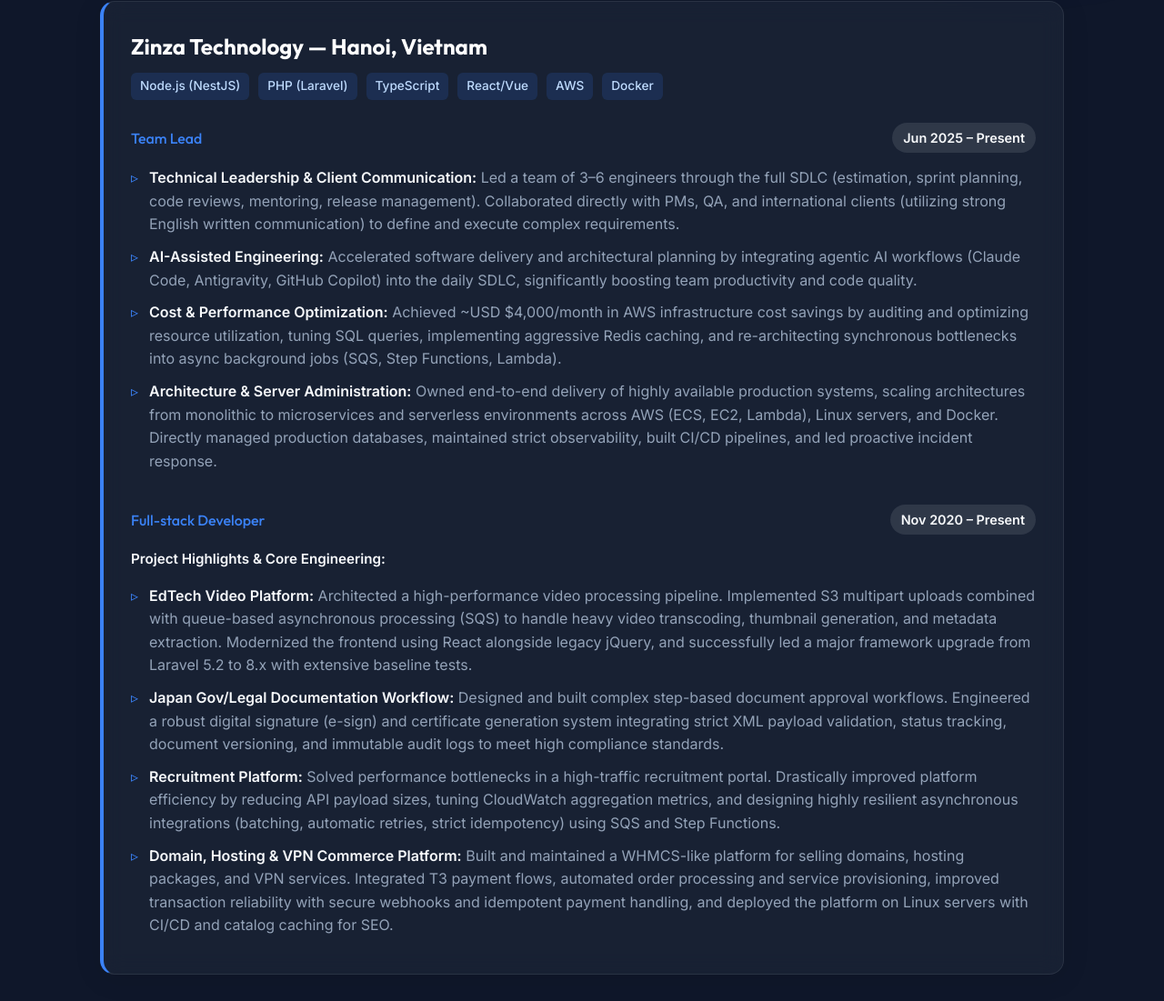
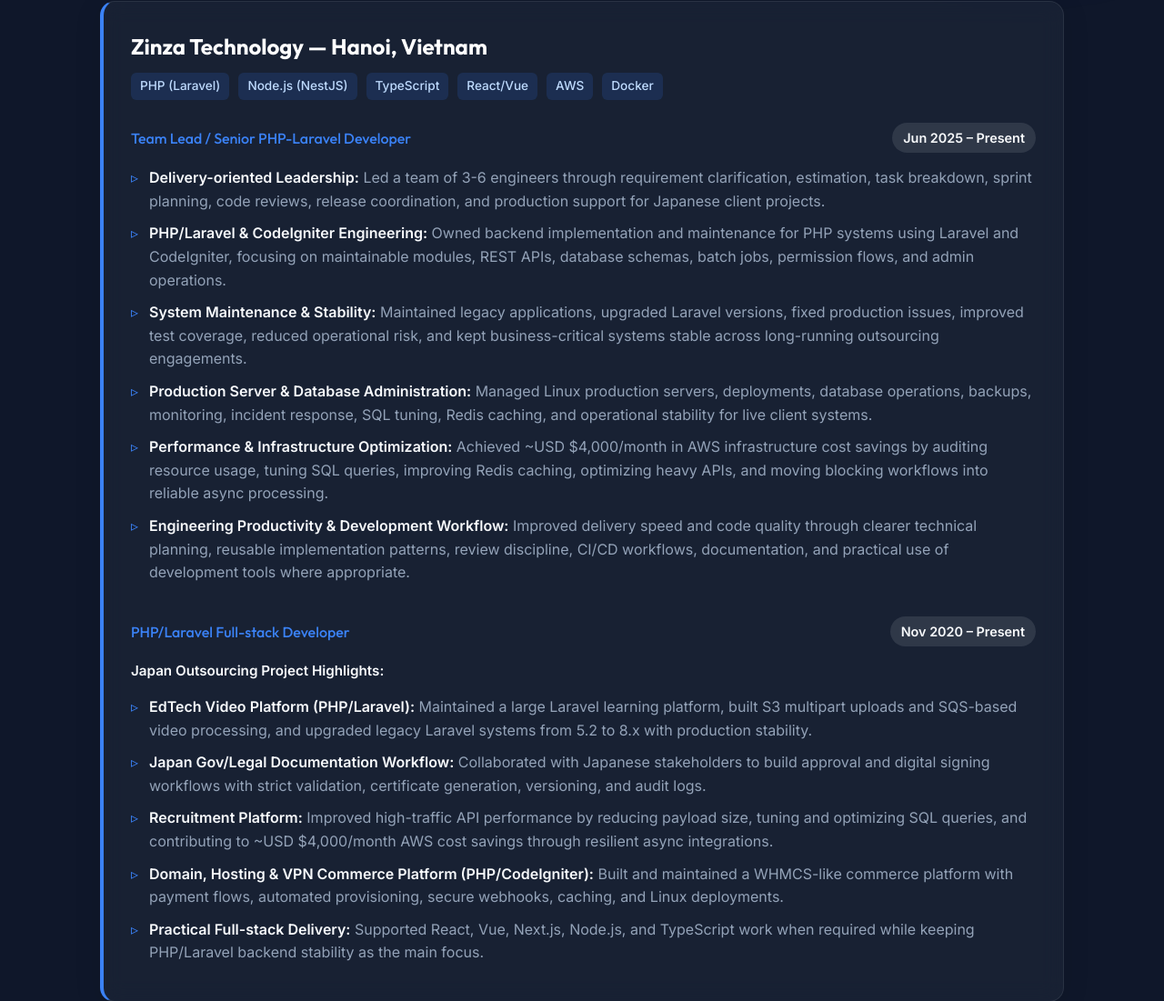
Before and after one commit to duc99nd/duc99nd.github.io, a plain HTML site: page index.html in a window 1280 px wide. Shown: the part 983-2084 px from the top of the page at 91% size. Drawn offline with Linux system fonts and the light colour scheme.

Commit message:
refactor: update personal portfolio to highlight Senior PHP/Laravel and Team Lead experience

```diff
--- a/index.html
+++ b/index.html
@@ -3,8 +3,8 @@
 <head>
     <meta charset="UTF-8">
     <meta name="viewport" content="width=device-width, initial-scale=1.0">
-    <title>Duc Trinh | Full-stack Developer & Team Lead</title>
-    <meta name="description" content="Portfolio of Duc Trinh, a Full-stack Developer and Team Lead focusing on Node.js, NestJS, React, and AWS.">
+    <title>Duc Trinh | Senior PHP/Node.js Developer & Team Lead</title>
+    <meta name="description" content="Portfolio of Duc Trinh, a Senior PHP/Node.js Developer and Team Lead focusing on Laravel, Node.js, NestJS, React, and AWS.">
     <link rel="preconnect" href="https://fonts.googleapis.com">
     <link rel="preconnect" href="https://fonts.gstatic.com" crossorigin>
     <link href="https://fonts.googleapis.com/css2?family=Outfit:wght@300;400;500;700;800&family=Inter:wght@400;500;600&display=swap" rel="stylesheet">
@@ -33,12 +33,12 @@
             <div class="hero-content">
                 <p class="greeting">👋 Hi, I'm</p>
                 <h1 class="name-title">Duc Trinh</h1>
-                <h2 class="role-title">Full-stack Developer & Team Lead</h2>
+                <h2 class="role-title">Senior PHP/Node.js Developer & Team Lead</h2>
                 <p class="hero-desc">
-                    Focused on <strong>Node.js, NestJS, TypeScript, ReactJS, NextJS, PostgreSQL, Redis, Docker, Linux, and AWS</strong>, with additional production experience in <strong>PHP/Laravel</strong>.
+                    Senior PHP/Laravel Developer and Team Lead with <strong>5+ years building and maintaining outsourcing projects for Japanese clients</strong>. Strong in <strong>PHP, Laravel, CodeIgniter, Node.js, NestJS, MySQL, Redis, REST APIs, Linux, Docker, and AWS</strong>.
                 </p>
                 <p class="hero-desc-sub">
-                    I have 5+ years of experience building and operating production web systems across recruitment, EdTech video, e-commerce, payment, hosting/VPS/VPN, and enterprise workflow platforms. I enjoy designing practical backend architectures, optimizing APIs and databases, building reliable async workflows, and delivering products end-to-end.
+                    Proven track record in production server administration, database operations, framework upgrades, performance optimization, and stable backend delivery across EdTech, recruitment, legal workflow, and e-commerce domains.
                 </p>
                 <div class="hero-cta">
                     <a href="#projects" class="btn-primary">View My Work</a>
@@ -64,44 +64,47 @@
                     </div>
                 </div>
                 <div class="exp-stack">
+                    <span class="badge">PHP (Laravel)</span>
                     <span class="badge">Node.js (NestJS)</span>
-                    <span class="badge">PHP (Laravel)</span>
                     <span class="badge">TypeScript</span>
                     <span class="badge">React/Vue</span>
                     <span class="badge">AWS</span>
                     <span class="badge">Docker</span>
                 </div>
 
-                <!-- Role 1: Team Lead -->
+                <!-- Role 1: Team Lead / Senior PHP-Laravel Developer -->
                 <div style="margin-bottom: 35px; margin-top: 25px;">
                     <div class="exp-header">
                         <div>
-                            <h4>Team Lead</h4>
+                            <h4>Team Lead / Senior PHP-Laravel Developer</h4>
                         </div>
                         <div class="exp-date">Jun 2025 – Present</div>
                     </div>
                     <ul class="exp-list">
-                        <li><strong>Technical Leadership & Client Communication:</strong> Led a team of 3–6 engineers through the full SDLC (estimation, sprint planning, code reviews, mentoring, release management). Collaborated directly with PMs, QA, and international clients (utilizing strong English written communication) to define and execute complex requirements.</li>
-                        <li><strong>AI-Assisted Engineering:</strong> Accelerated software delivery and architectural planning by integrating agentic AI workflows (Claude Code, Antigravity, GitHub Copilot) into the daily SDLC, significantly boosting team productivity and code quality.</li>
-                        <li><strong>Cost & Performance Optimization:</strong> Achieved ~USD $4,000/month in AWS infrastructure cost savings by auditing and optimizing resource utilization, tuning SQL queries, implementing aggressive Redis caching, and re-architecting synchronous bottlenecks into async background jobs (SQS, Step Functions, Lambda).</li>
-                        <li><strong>Architecture & Server Administration:</strong> Owned end-to-end delivery of highly available production systems, scaling architectures from monolithic to microservices and serverless environments across AWS (ECS, EC2, Lambda), Linux servers, and Docker. Directly managed production databases, maintained strict observability, built CI/CD pipelines, and led proactive incident response.</li>
+                        <li><strong>Delivery-oriented Leadership:</strong> Led a team of 3-6 engineers through requirement clarification, estimation, task breakdown, sprint planning, code reviews, release coordination, and production support for Japanese client projects.</li>
+                        <li><strong>PHP/Laravel & CodeIgniter Engineering:</strong> Owned backend implementation and maintenance for PHP systems using Laravel and CodeIgniter, focusing on maintainable modules, REST APIs, database schemas, batch jobs, permission flows, and admin operations.</li>
+                        <li><strong>System Maintenance & Stability:</strong> Maintained legacy applications, upgraded Laravel versions, fixed production issues, improved test coverage, reduced operational risk, and kept business-critical systems stable across long-running outsourcing engagements.</li>
+                        <li><strong>Production Server & Database Administration:</strong> Managed Linux production servers, deployments, database operations, backups, monitoring, incident response, SQL tuning, Redis caching, and operational stability for live client systems.</li>
+                        <li><strong>Performance & Infrastructure Optimization:</strong> Achieved ~USD $4,000/month in AWS infrastructure cost savings by auditing resource usage, tuning SQL queries, improving Redis caching, optimizing heavy APIs, and moving blocking workflows into reliable async processing.</li>
+                        <li><strong>Engineering Productivity & Development Workflow:</strong> Improved delivery speed and code quality through clearer technical planning, reusable implementation patterns, review discipline, CI/CD workflows, documentation, and practical use of development tools where appropriate.</li>
                     </ul>
                 </div>
 
-                <!-- Role 2: Full-stack Developer -->
+                <!-- Role 2: PHP/Laravel Full-stack Developer -->
                 <div>
                     <div class="exp-header">
                         <div>
-                            <h4>Full-stack Developer</h4>
+                            <h4>PHP/Laravel Full-stack Developer</h4>
                         </div>
                         <div class="exp-date">Nov 2020 – Present</div>
                     </div>
-                    <p style="color: var(--text-color); font-weight: 600; margin-bottom: 15px; font-size: 0.95rem;">Project Highlights & Core Engineering:</p>
+                    <p style="color: var(--text-color); font-weight: 600; margin-bottom: 15px; font-size: 0.95rem;">Japan Outsourcing Project Highlights:</p>
                     <ul class="exp-list">
-                        <li><strong>EdTech Video Platform:</strong> Architected a high-performance video processing pipeline. Implemented S3 multipart uploads combined with queue-based asynchronous processing (SQS) to handle heavy video transcoding, thumbnail generation, and metadata extraction. Modernized the frontend using React alongside legacy jQuery, and successfully led a major framework upgrade from Laravel 5.2 to 8.x with extensive baseline tests.</li>
-                        <li><strong>Japan Gov/Legal Documentation Workflow:</strong> Designed and built complex step-based document approval workflows. Engineered a robust digital signature (e-sign) and certificate generation system integrating strict XML payload validation, status tracking, document versioning, and immutable audit logs to meet high compliance standards.</li>
-                        <li><strong>Recruitment Platform:</strong> Solved performance bottlenecks in a high-traffic recruitment portal. Drastically improved platform efficiency by reducing API payload sizes, tuning CloudWatch aggregation metrics, and designing highly resilient asynchronous integrations (batching, automatic retries, strict idempotency) using SQS and Step Functions.</li>
-                        <li><strong>Domain, Hosting & VPN Commerce Platform:</strong> Built and maintained a WHMCS-like platform for selling domains, hosting packages, and VPN services. Integrated T3 payment flows, automated order processing and service provisioning, improved transaction reliability with secure webhooks and idempotent payment handling, and deployed the platform on Linux servers with CI/CD and catalog caching for SEO.</li>
+                        <li><strong>EdTech Video Platform (PHP/Laravel):</strong> Maintained a large Laravel learning platform, built S3 multipart uploads and SQS-based video processing, and upgraded legacy Laravel systems from 5.2 to 8.x with production stability.</li>
+                        <li><strong>Japan Gov/Legal Documentation Workflow:</strong> Collaborated with Japanese stakeholders to build approval and digital signing workflows with strict validation, certificate generation, versioning, and audit logs.</li>
+                        <li><strong>Recruitment Platform:</strong> Improved high-traffic API performance by reducing payload size, tuning and optimizing SQL queries, and contributing to ~USD $4,000/month AWS cost savings through resilient async integrations.</li>
+                        <li><strong>Domain, Hosting & VPN Commerce Platform (PHP/CodeIgniter):</strong> Built and maintained a WHMCS-like commerce platform with payment flows, automated provisioning, secure webhooks, caching, and Linux deployments.</li>
+                        <li><strong>Practical Full-stack Delivery:</strong> Supported React, Vue, Next.js, Node.js, and TypeScript work when required while keeping PHP/Laravel backend stability as the main focus.</li>
                     </ul>
                 </div>
             </div>
@@ -195,7 +198,7 @@
                 <div class="skill-group">
                     <h3>Backend & APIs</h3>
                     <div class="tags">
-                        <span>Node.js</span><span>NestJS</span><span>PHP</span><span>Laravel</span><span>TypeScript</span><span>GraphQL</span><span>Socket.io</span><span>REST API</span>
+                        <span>PHP</span><span>Laravel</span><span>Node.js</span><span>NestJS</span><span>CodeIgniter</span><span>TypeScript</span><span>GraphQL</span><span>REST API</span>
                     </div>
                 </div>
                 <div class="skill-group">
```
